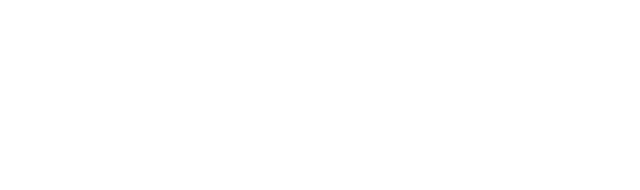
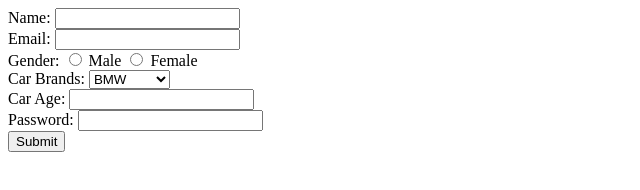
Before and after one commit to acciojob/car-insurance-form-VigneshK038, a website: page main.html in a window 1280 px wide. Shown: the whole page, without its empty margins (0-640 px from the left). Drawn offline with Linux system fonts and the light colour scheme.

Commit message:
created a submission

```diff
--- a/main.html
+++ b/main.html
@@ -8,6 +8,34 @@
 
 <body>
 	<!-- the entire body must be written by student -->
+	<form method="post">
+		<label for="name">Name: </label>
+		<input type="text" id="name" name="name" required/>
+		<br />
+		<label for="email">Email: </label>
+		<input type="email" id="email" name="email" required/>
+		<br />
+		<label>Gender: </label>
+		<input type="radio" id="male" name="gender" value="male" required/>
+		<label for="male">Male</label>
+		<input type="radio" id="female" name="gender" value="female" required/>
+		<label for="male">Female</label>
+		<br />
+		<label for="cars">Car Brands: </label>
+		<select id="cars" name="car">
+			<option value="bmw">BMW</option>
+			<option value="audi">Audi</option>
+			<option value="mercedez">Mercedez</option>
+		</select>
+		<br />
+		<label for="carage">Car Age: </label>
+		<input type="number" id="carage" name="carage" required />
+		<br />
+		<label for="password">Password: </label>
+		<input type="password" id="password" name="password" required />
+		<br />
+		<button type="submit">Submit</button>
+	</form>
     <script type="text/javascript" src="./script.js">
 </script>
 
```
